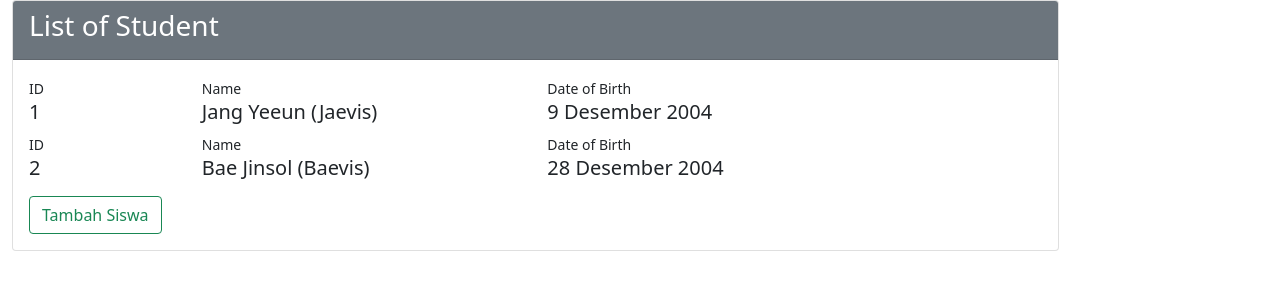
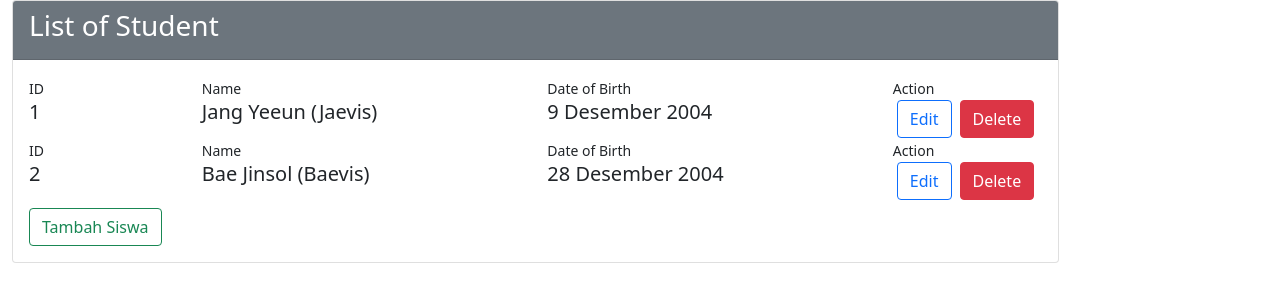
Before and after one commit to R-twitzy/basic-react, a React (Create React App) app: page / in a window 1280 px wide. Shown: the top 302 px of the page. Built offline with nearby package versions, Linux system fonts and the light colour scheme.

Commit message:
Update 17 Mar 2022

```diff
--- a/src/pages/Student.js
+++ b/src/pages/Student.js
@@ -14,6 +14,7 @@ export default function Student(props) {
     let [name, setName] = useState("")
     let [birthdate, setBirthdate] = useState("")
     let [action, setAction] = useState("")
+   let [editId, setEditId] = useState(true)
 
     useEffect(() => {
         // inisiasi data array students
@@ -37,6 +38,7 @@ export default function Student(props) {
         setName("")
         setBirthdate("")
         setAction("insert")
+        setEditId(true)
     }
 
     // function saveStudent
@@ -54,7 +56,36 @@ export default function Student(props) {
             temp.push(newData)
             // store to students again
             setStudents(temp)
+        } else if (action === `edit`) {
+            // store data students to temp
+            let temp = [...Student]
+
+            // find index of selected data by ID
+            let index = temp.findIndex(siswa => siswa.id === id)
+
+            // update data on founded index
+            temp[index].name = name
+            temp[index].birthdate = birthdate
+
+            // restore to student compile
+            setStudents(temp)
         }
+    }
+
+    // function edit student
+    let editStudent = siswa => {
+        // open the modal
+        modalStudent.show()
+        setId(siswa.id)
+        setName(siswa.name)
+        setBirthdate(siswa.birthdate)
+        setAction(`edit`)
+        setEditId(false)
+    }
+
+    // function delete student
+    let deleteStudent = siswa => {
+
     }
 
     return(
@@ -64,20 +95,34 @@ export default function Student(props) {
                     <h3 className="text-white">List of Student</h3>
                 </div>
                 <div className="card-body">
-                    {students.map(item => (
-                        <div className="row" key={`key${item.id}`} >
+                    {students.map(siswa => (
+                        <div className="row" key={`key${siswa.id}`} >
                             <div className="col-2">
                                 <small>ID</small>
-                                <h5>{item.id}</h5>
+                                <h5>{siswa.id}</h5>
                             </div>
                             <div className="col-4">
                                 <small>Name</small>
-                                <h5>{item.name}</h5>
+                                <h5>{siswa.name}</h5>
                             </div>
                             <div className="col-4">
                                 <small>Date of Birth</small>
-                                <h5>{item.birthdate}</h5>
+                                <h5>{siswa.birthdate}</h5>
                             </div>
+                            <diV className="col-2">
+                                <small>Action</small> <br/>
+                                {/**edit button */}
+                                <button className="btn btn-outline-primary mx-1"
+                                onClick={() => editStudent(siswa)}>
+                                    Edit
+                                </button>
+
+                                {/**delete button */}
+                                <button className="btn btn-danger mx-1"
+                                onClick={() => deleteStudent(siswa)}>
+                                    Delete
+                                </button>
+                            </diV>
                         </div>
                     ))}
 
@@ -100,7 +145,11 @@ export default function Student(props) {
                                     <input type={`number`}
                                     className="form-control mb-2"
                                     value={id}
-                                    onChange={ev => setId(ev.target.value)} />
+                                    onChange={ev => setId(ev.target.value)}
+                                    readOnly={!editId}/>
+                                    {/** saat add student, editId = true
+                                     * oleh krn itu readonly harus false
+                                    */}
 
                                     Name
                                     <input type={`text`}
```
